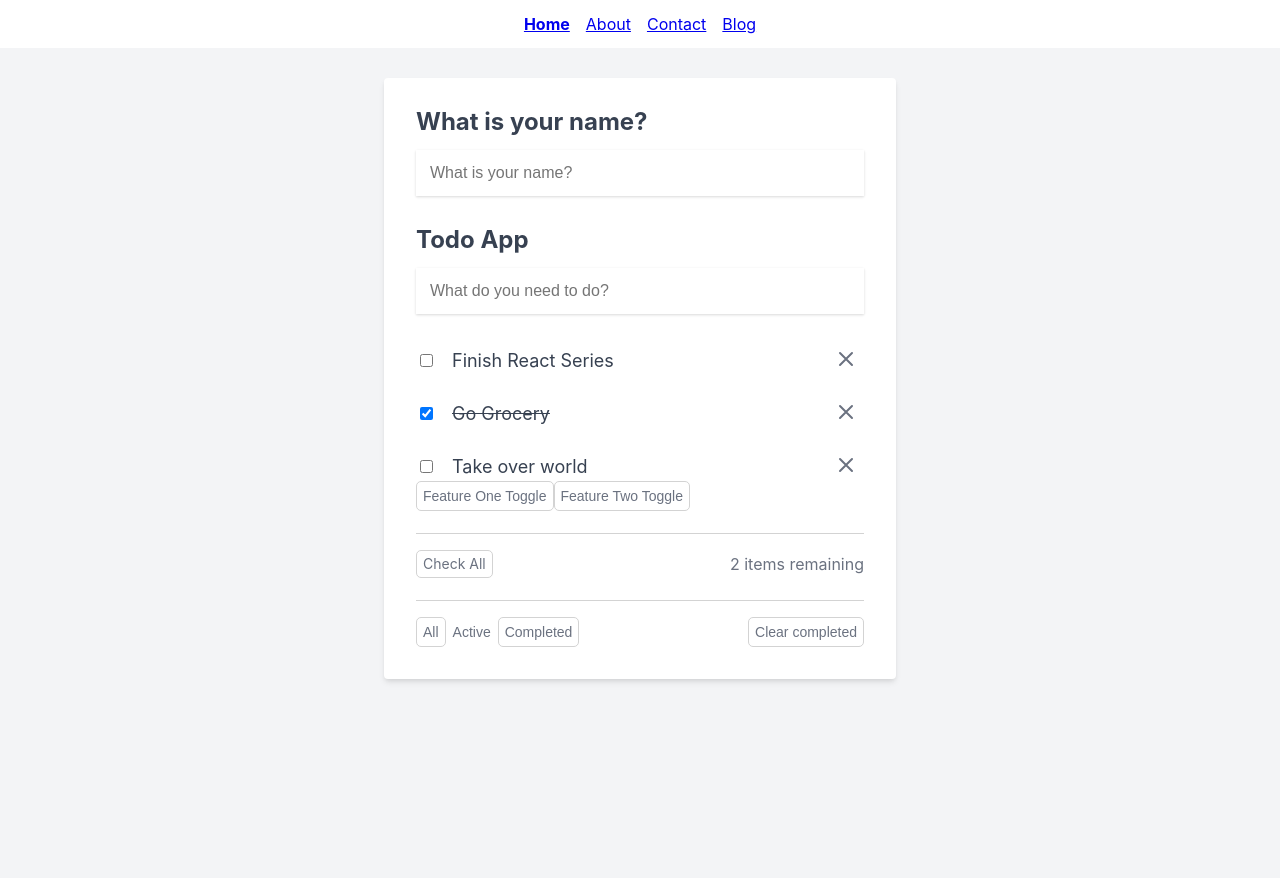
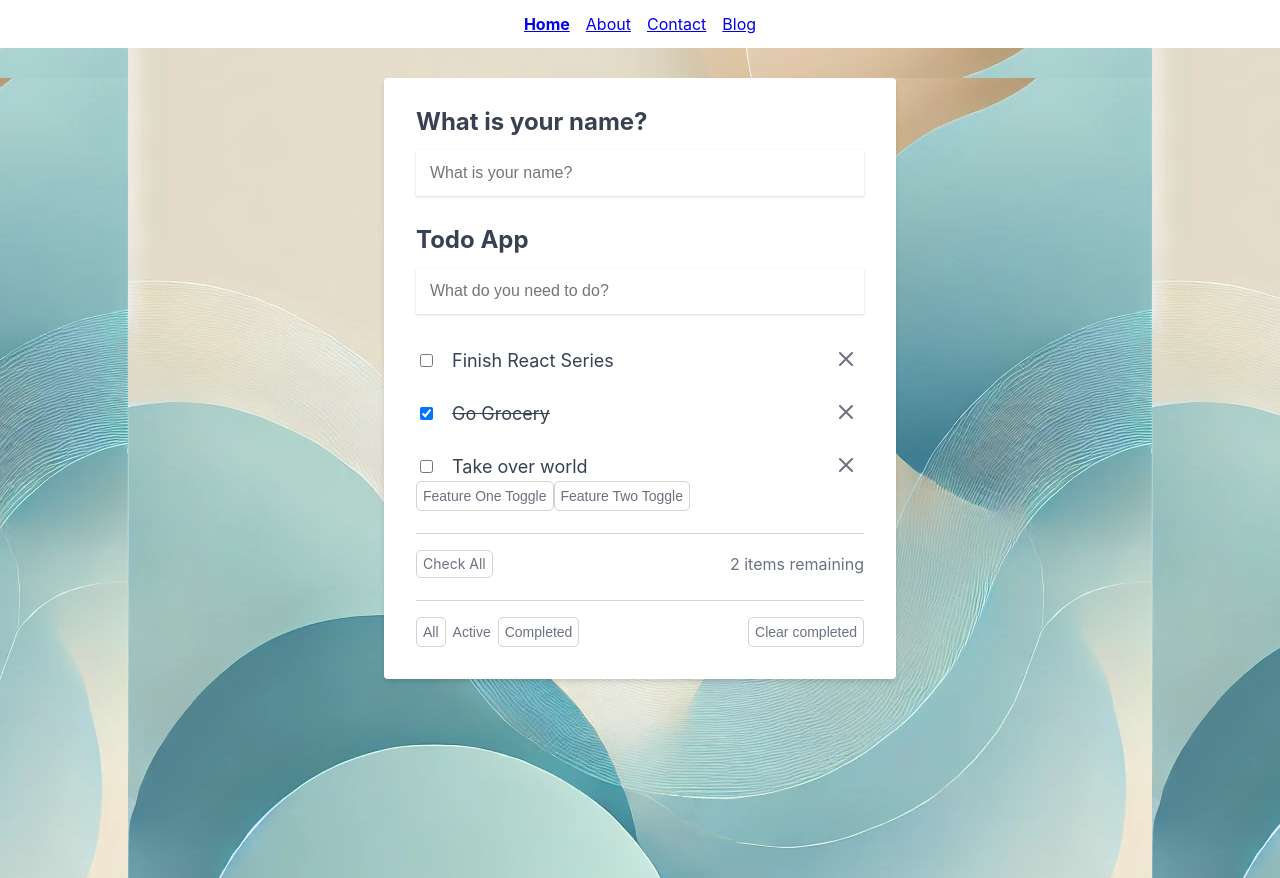
Before and after one commit to alpharameeztech/react-to-do-app, a React (Create React App) app: page / in a window 1280 px wide. Built offline with nearby package versions, Linux system fonts and the light colour scheme.

Commit message:
Add background image

```diff
--- a/src/components/App.css
+++ b/src/components/App.css
@@ -14,6 +14,7 @@ body {
 .todo-app-container {
   min-height: 100vh;
   background: #f3f4f6;
+  background: url('/public/bg.webp') repeat center center fixed;
 }
 
 .active{
```
Also changed, not shown: public/bg.webp (added).
